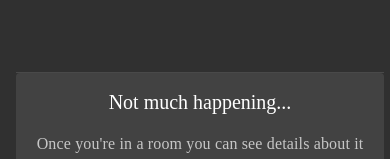
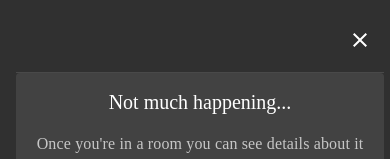
Before and after one commit to MLCochrane/gosyp, a React (Create React App) app in the folder client/: page / in a window 390 px wide. Both pictures are taken after a click on the button "open drawer". Shown: the top 159 px of the page. Built offline with nearby package versions, Linux system fonts and the light colour scheme; no server answers; a web font is replaced by a local one.

Commit message:
Adding close button to drawer (#108)

```diff
--- a/client/src/view/components/sidebar/LeaveRoom.tsx
+++ b/client/src/view/components/sidebar/LeaveRoom.tsx
@@ -6,6 +6,7 @@ import {
 import {
   IconButton,
   Tooltip,
+  Typography,
  } from '@material-ui/core';
 import { makeStyles } from '@material-ui/core/styles';
 import { ExitToApp } from '@material-ui/icons';
@@ -18,6 +19,11 @@ const useStyles = makeStyles((theme) => (
     icon: {
       transform: 'rotate(180deg)',
     },
+    buttonText: {
+      [theme.breakpoints.up('lg')]: {
+        display: 'none',
+      },
+    }
   }
 ));
 
@@ -44,6 +50,11 @@ const LeaveRoom = () => {
           fontSize="large"
           className={ classes.icon }
         />
+        <Typography
+          className={ classes.buttonText }
+        >
+          Leave Room
+        </Typography>
       </IconButton>
     </Tooltip>
   )
--- a/client/src/view/components/sidebar/Sidebar.tsx
+++ b/client/src/view/components/sidebar/Sidebar.tsx
@@ -8,6 +8,7 @@ import {
   Hidden,
 } from '@material-ui/core';
 import { makeStyles } from '@material-ui/core/styles';
+import { Close } from '@material-ui/icons'
 import Details from './details/DetailWidget';
 import Burger from './Burger';
 
@@ -35,6 +36,10 @@ const useStyles = makeStyles((theme) => ({
       display: 'none',
     },
   },
+  closeButton: {
+    display: 'block',
+    marginLeft: 'auto',
+  },
   // necessary for content to be below app bar
   toolbar: theme.mixins.toolbar,
   drawerPaper: {
@@ -55,13 +60,32 @@ const Sidebar = () => {
   const handleDrawerToggle = () => {
     setMobileOpen(!mobileOpen);
   };
-  const drawer = (
-    <>
-      <div className={ classes.toolbar } />
-      <Divider />
-      <Details />
-    </>
-  );
+
+  const drawer = (hasButton: boolean) => {
+    return (
+      <>
+        <div className={ classes.toolbar }>
+          {
+            hasButton
+            ? (
+            <IconButton
+              color="inherit"
+              aria-label="close drawer"
+              edge="start"
+              onClick={ handleDrawerToggle }
+              className={ classes.closeButton }
+            >
+              <Close />
+            </IconButton>
+            )
+            : null
+          }
+        </div>
+        <Divider />
+        <Details />
+      </>
+    )
+  };
 
   return (
     <>
@@ -97,7 +121,7 @@ const Sidebar = () => {
               keepMounted: true, // Better open performance on mobile.
             } }
           >
-            { drawer }
+            { drawer(true) }
           </Drawer>
         </Hidden>
         <Hidden mdDown implementation="css">
@@ -108,7 +132,7 @@ const Sidebar = () => {
             variant="permanent"
             open
           >
-            { drawer }
+            { drawer(false) }
           </Drawer>
         </Hidden>
       </nav>
```
